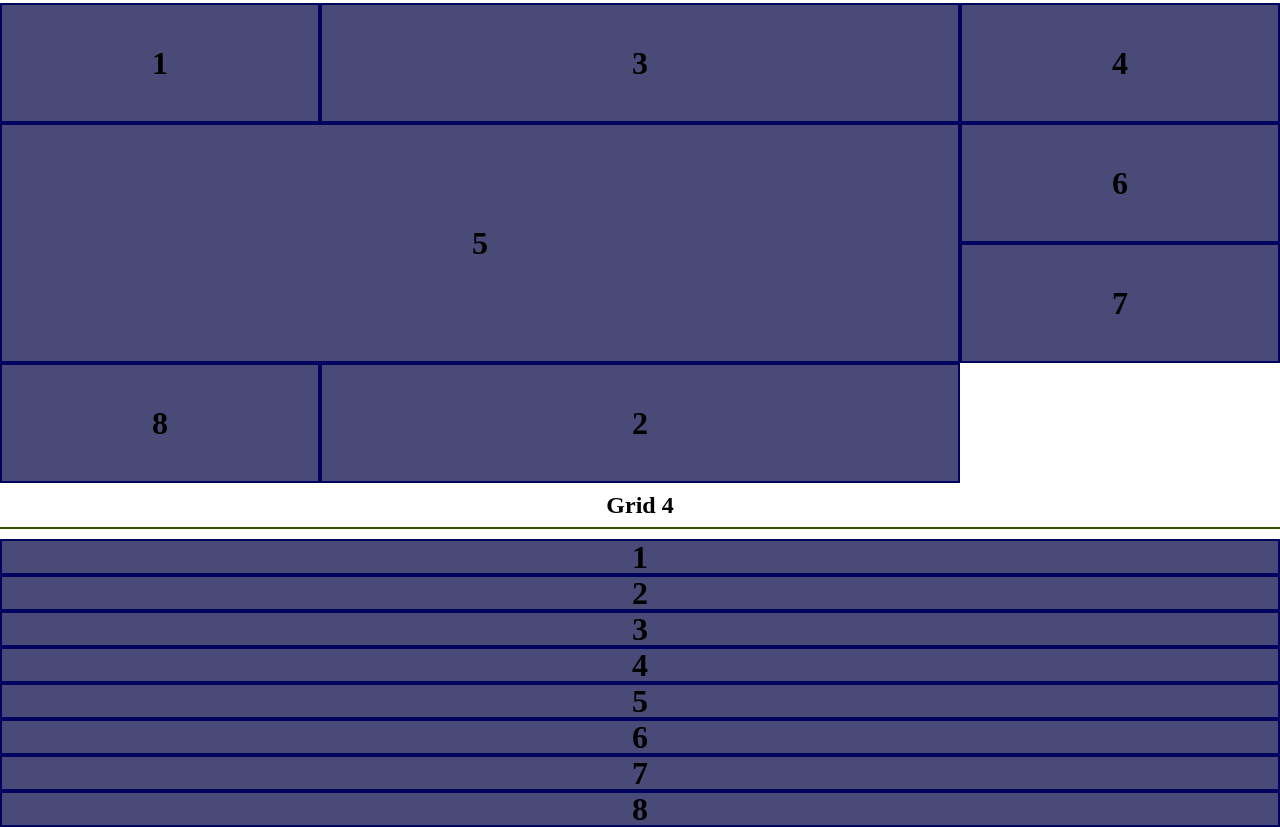
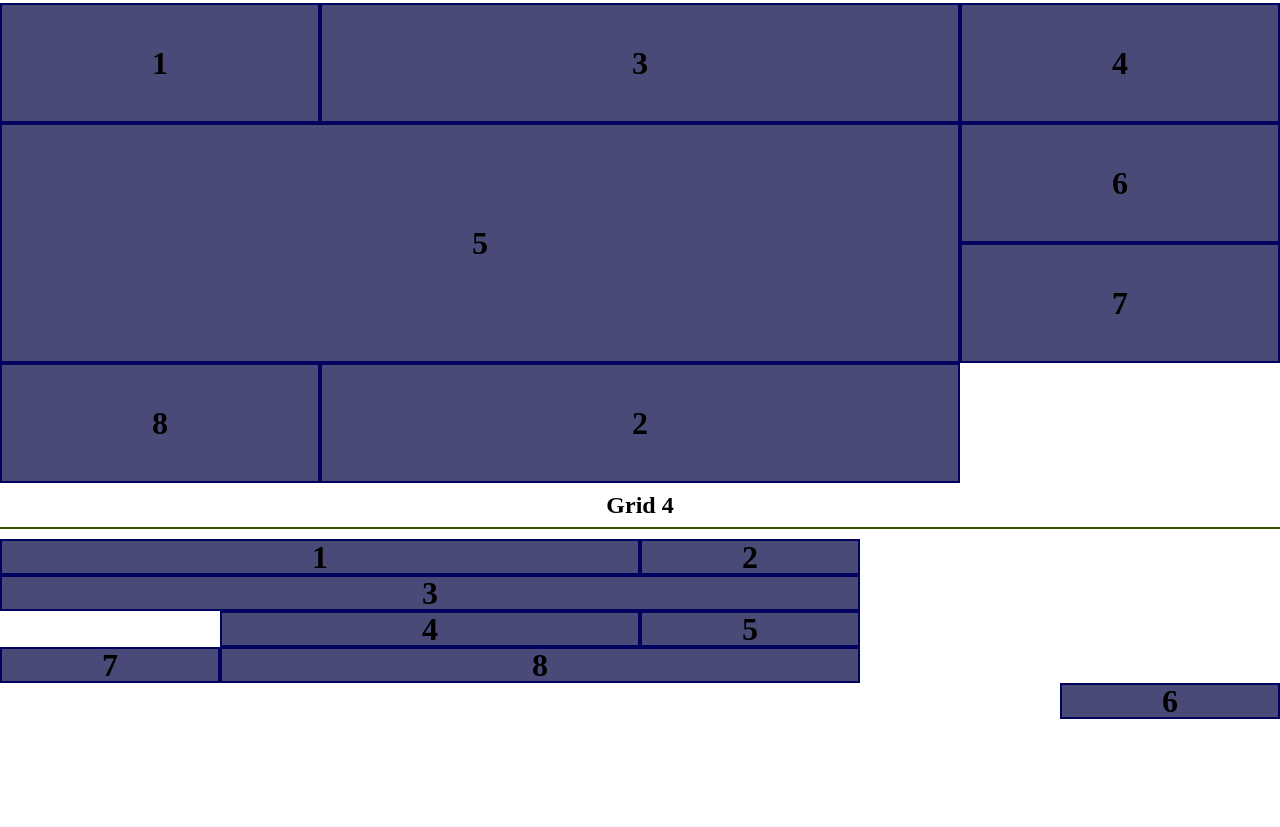
Before and after one commit to miamcgill/week11, a plain HTML site: page index.html in a window 1280 px wide. Shown: the part 997-1824 px from the top of the page. After the commit the page ends 1716 px from the top, so only its background shows below. Drawn offline with Linux system fonts and the light colour scheme.

Commit message:
more grid

```diff
--- a/styles/grid.css
+++ b/styles/grid.css
@@ -133,10 +133,56 @@ section.three article{
 
 section.three div:nth-child(2){
     order:1;
+    gap: 1em 1em;
 
 }
 
 section.three div:nth-child(5){
     grid-area: 2 / 1 / span 2 / span 2 ;
+}
 
+
+/*using grid mapping*/
+
+section.four article{
+    display:grid;
+/*first step*/
+    grid-template-areas:
+    "nav cart"
+    "header header"
+    "main main"
+    "photo1 photo2"
+    "aside aside"
+    "footer footer";
 }
+/*second step*/
+
+section.four div:nth-child(1){grid-area: nav;}
+section.four div:nth-child(2){grid-area: cart;}
+section.four div:nth-child(3){grid-area: header;}
+section.four div:nth-child(4){grid-area: main;}
+section.four div:nth-child(5){grid-area: photo1;}
+section.four div:nth-child(6){grid-area: photo2;}
+section.four div:nth-child(7){grid-area: aside;}
+section.four div:nth-child(8){grid-area: footer;}
+
+@media screen and (min-width:720px){
+    /*to change the layout of the page all you have to do is redraw the map*/
+    grid-template-areas:
+    "nav nav nav"
+    "header header header"
+    "main main main"
+    "photo1 photo2 aside"
+    "footer footer footer";
+}
+
+@media screen and (min-width:900px){
+    section.four article{
+        grid-template-areas:
+        "nav nav nav cart"
+        "header header header header"
+        "aisde main main photo1"
+        "aside footer footer footer";
+
+    }
+}
```
